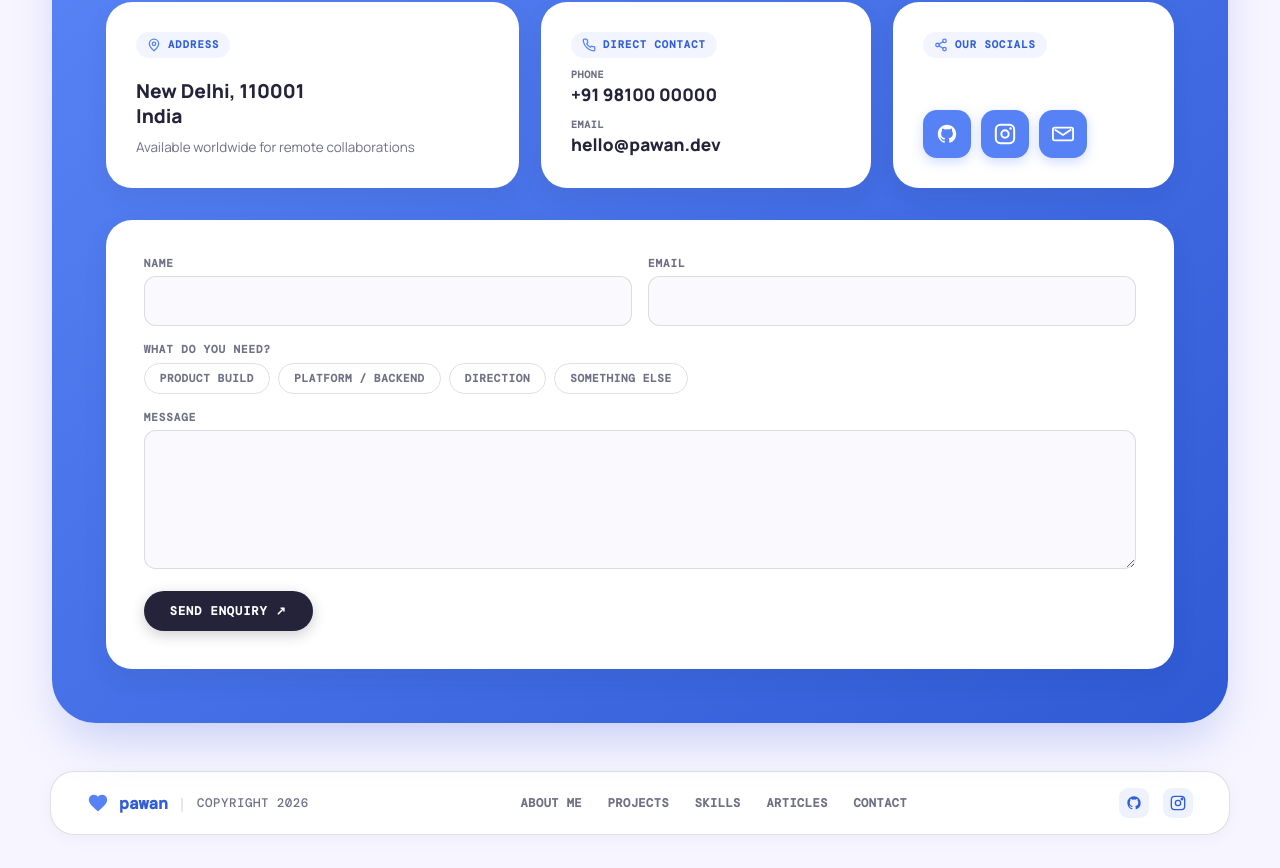
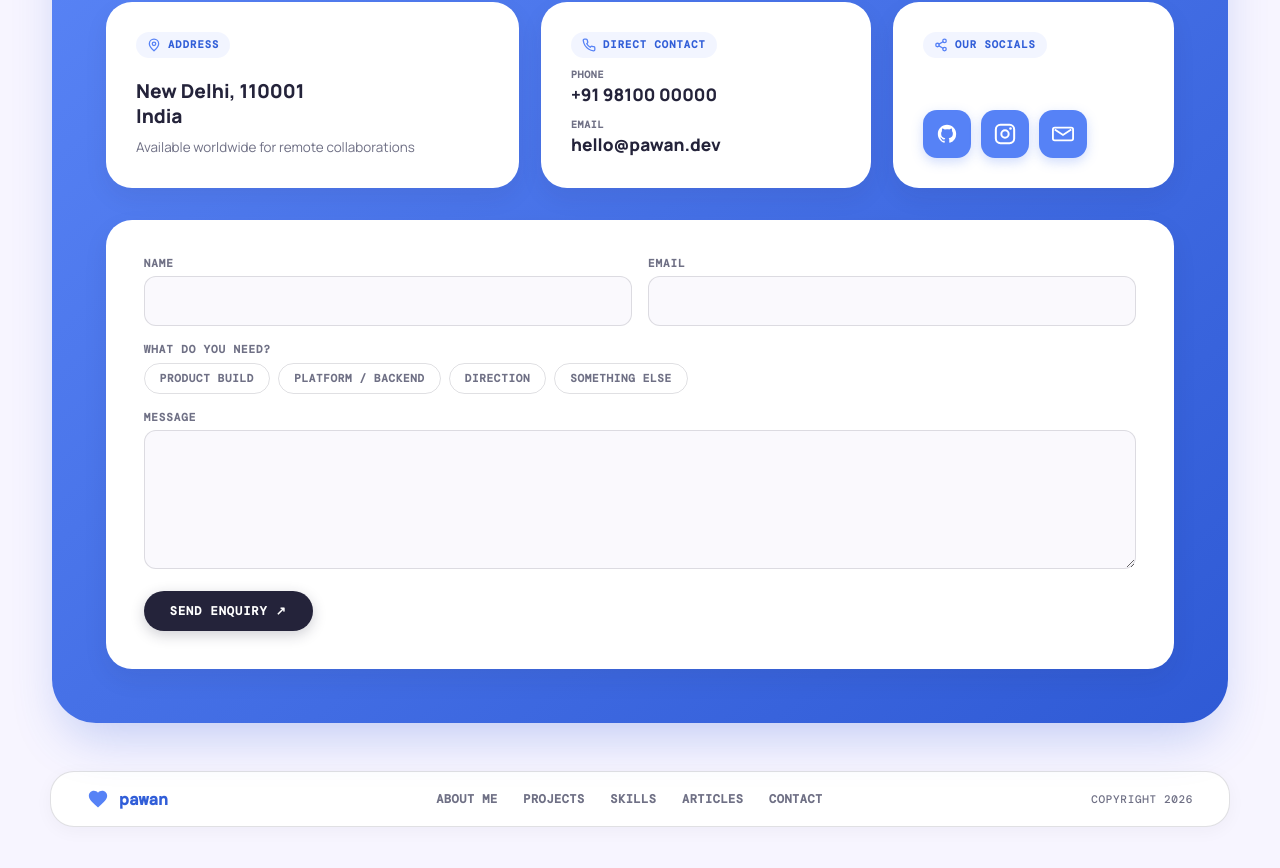
Before and after one commit to PawanKumar-Dev/portfolio-new, a Next.js app: page / in a window 1280 px wide. Shown: the part 3628-4496 px from the top of the page. Built offline with nearby package versions, Linux system fonts and the light colour scheme.

Commit message:
fix(footer): replace right-side social icon buttons with Copyright 2026 text

```diff
--- a/app/globals.css
+++ b/app/globals.css
@@ -1272,21 +1272,16 @@
   color: var(--blue-dark);
 }
 
-.contact-footer-socials {
+.contact-footer-copy {
   display: flex;
   align-items: center;
-  gap: 14px;
-}
-
-.contact-footer-socials a {
-  display: grid;
-  place-items: center;
-  width: 30px;
-  height: 30px;
-  border-radius: 9px;
-  background: rgba(86, 130, 246, 0.1);
-  color: var(--blue-dark);
-  transition: background 0.2s ease, transform 0.2s ease;
+  font: 500 11px/1 'DM Mono', monospace;
+  letter-spacing: 0.06em;
+  color: var(--muted);
+}
+
+[data-theme="dark"] .contact-footer-copy {
+  color: #a5a7bf;
 }
 
 .contact-footer-socials a:hover {
--- a/components/SiteFooter.tsx
+++ b/components/SiteFooter.tsx
@@ -11,8 +11,6 @@ export default function SiteFooter() {
             </svg>
           </span>
           <span className="contact-brand-name">pawan</span>
-          <span className="contact-brand-divider">|</span>
-          <span className="contact-brand-copy">Copyright {year}</span>
         </div>
 
         <nav className="contact-footer-nav" aria-label="Footer quick navigation">
@@ -23,19 +21,8 @@ export default function SiteFooter() {
           <a href="#contact">Contact</a>
         </nav>
 
-        <div className="contact-footer-socials">
-          <a href="https://github.com/PawanKumar-Dev" target="_blank" rel="noreferrer" aria-label="GitHub">
-            <svg viewBox="0 0 24 24" width="16" height="16" fill="currentColor">
-              <path d="M12 2C6.477 2 2 6.484 2 12.017c0 4.425 2.865 8.18 6.839 9.504.5.092.682-.217.682-.483 0-.237-.008-.868-.013-1.703-2.782.605-3.369-1.343-3.369-1.343-.454-1.158-1.11-1.466-1.11-1.466-.908-.62.069-.608.069-.608 1.003.07 1.53 1.032 1.53 1.032.892 1.53 2.341 1.088 2.91.832.092-.647.35-1.088.636-1.338-2.22-.253-4.555-1.113-4.555-4.951 0-1.093.39-1.988 1.029-2.688-.103-.253-.446-1.272.098-2.65 0 0 .84-.27 2.75 1.026A9.564 9.564 0 0 1 12 6.844c.85.004 1.705.115 2.504.337 1.909-1.296 2.747-1.027 2.747-1.027.546 1.379.202 2.398.1 2.651.64.7 1.028 1.595 1.028 2.688 0 3.848-2.339 4.695-4.566 4.943.359.309.678.92.678 1.855 0 1.338-.012 2.419-.012 2.747 0 .268.18.58.688.482A10.019 10.019 0 0 0 22 12.017C22 6.484 17.522 2 12 2Z" />
-            </svg>
-          </a>
-          <a href="https://instagram.com" target="_blank" rel="noreferrer" aria-label="Instagram">
-            <svg viewBox="0 0 24 24" width="16" height="16" fill="none" stroke="currentColor" strokeWidth="2">
-              <rect x="2" y="2" width="20" height="20" rx="5" ry="5" />
-              <circle cx="12" cy="12" r="4" />
-              <circle cx="18" cy="6" r="1.2" fill="currentColor" />
-            </svg>
-          </a>
+        <div className="contact-footer-copy">
+          <span>Copyright {year}</span>
         </div>
       </div>
     </footer>
```
